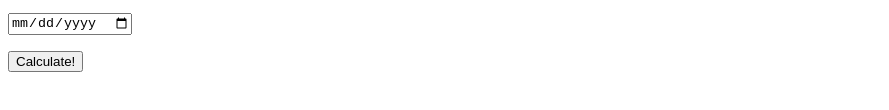
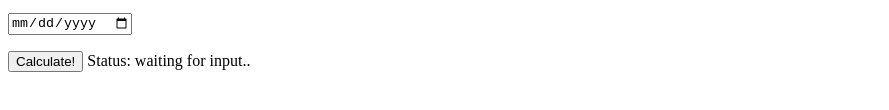
Before and after one commit to smgk/roshanfactor, a plain HTML site: page index.html in a window 1280 px wide. Shown: the part 242-352 px from the top of the page, without its empty margins (0-889 px from the left). Drawn offline with Linux system fonts and the light colour scheme.

Commit message:
Update index.html

```diff
--- a/index.html
+++ b/index.html
@@ -13,7 +13,7 @@
    <p> <input id="birthday2" type="date"></p>
    <button type="button" id="calculate">Calculate!</button>
    <span id="Difference"> </span>
-    <span id="StatusBar"> </span>
+    <span id="StatusBar">Status: waiting for input.. </span>
 </form>
 
 <script type="text/javascript">
```
